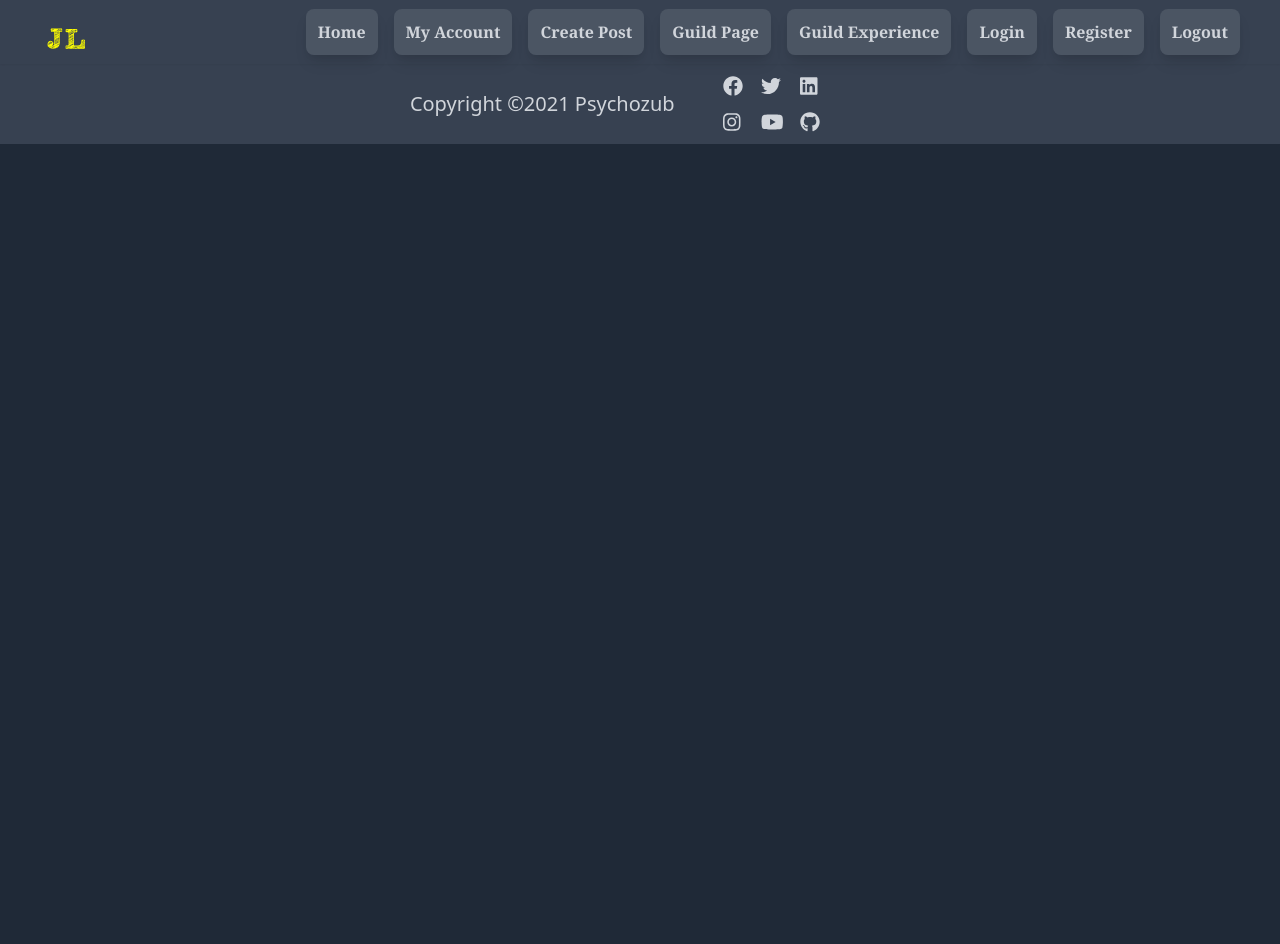
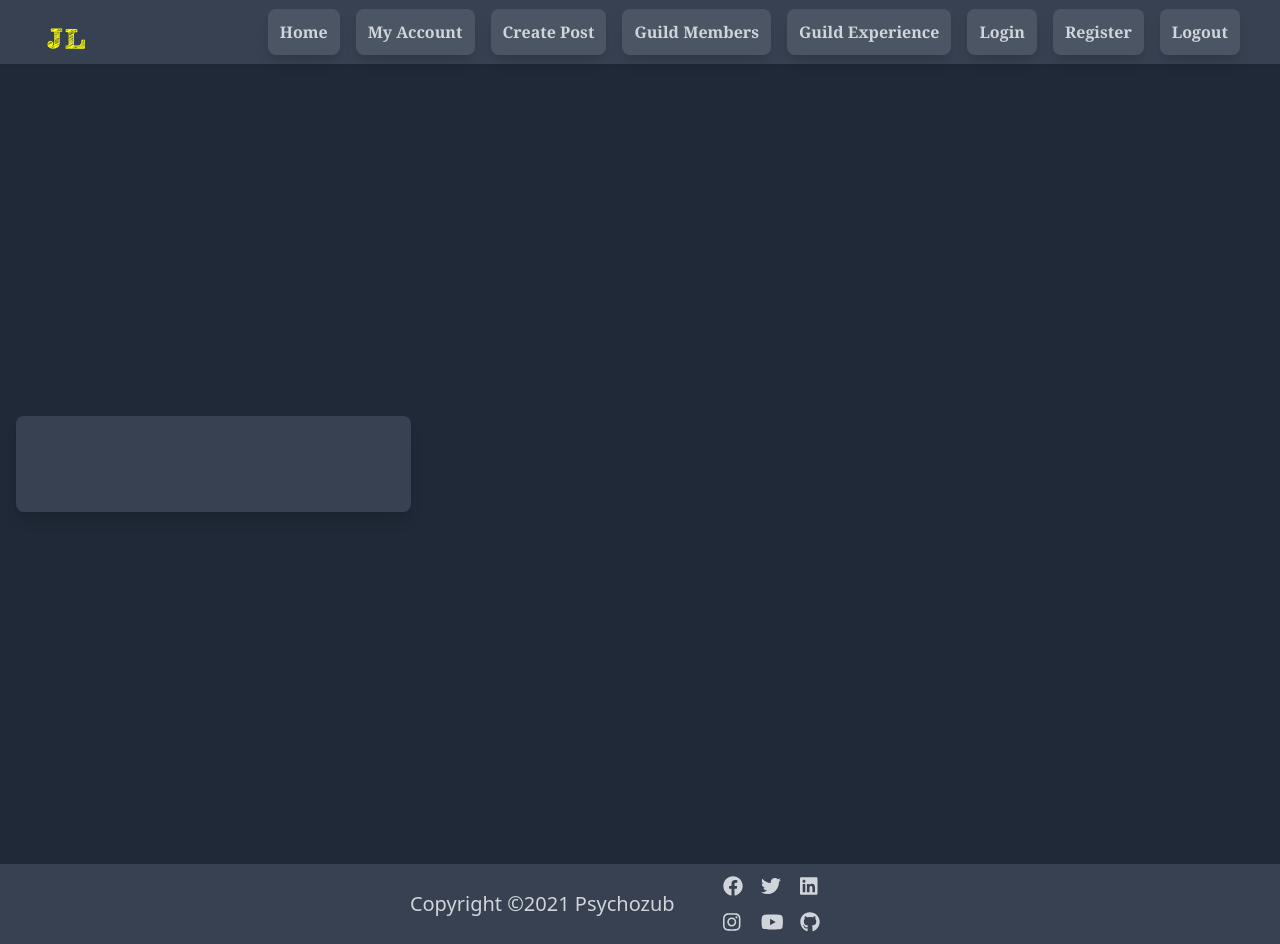
Before and after one commit to Bozhidar-Vangelov/the-justice-league, a React (Create React App) app: page /guild-members in a window 1280 px wide. Before the commit the page ends 800 px from the top, so only its background shows below. Built offline with nearby package versions, Linux system fonts and the light colour scheme; the HTML template or start-up script is replaced by a standard one.

Commit message:
Rename guild page to guild members

```diff
--- a/src/App.js
+++ b/src/App.js
@@ -5,7 +5,8 @@ import Navbar from './components/Navbar/Navbar.js';
 import Home from './components/Home.js';
 import MyAccount from './components/MyAccount.js';
 import CreatePost from './components/CreatePost/CreatePost.js';
-import GuildPage from './components/GuildPage/GuildPage.js';
+import GuildMembers from './components/GuildMembers/GuildMembers.js';
+
 import GuildExperience from './components/GuildExperience.js';
 import Login from './components/Login/Login.js';
 import Register from './components/Register/Register.js';
@@ -19,7 +20,7 @@ function App() {
         <Route path='/' element={<Home />} />
         <Route path='/my-account' element={<MyAccount />} />
         <Route path='/create-post' element={<CreatePost />} />
-        <Route path='/guild-page' element={<GuildPage />} />
+        <Route path='/guild-members' element={<GuildMembers />} />
         <Route path='/guild-experience' element={<GuildExperience />} />
         <Route path='/login' element={<Login />} />
         <Route path='/register' element={<Register />} />
--- /dev/null
+++ b/src/components/GuildMembers/GuildMembers.js
@@ -0,0 +1,15 @@
+import guildMembersStyles from './guildMembersStyles.js';
+
+function GuildMembers() {
+  return (
+    <div className={guildMembersStyles.main}>
+      <section className='container mx-auto flex flex-wrap'>
+        <article className={guildMembersStyles.boxContainer}>
+          <div className={guildMembersStyles.box}></div>
+        </article>
+      </section>
+    </div>
+  );
+}
+
+export default GuildMembers;
--- a/src/components/GuildPage/guildPageStyles.js
+++ b/src/components/GuildMembers/guildMembersStyles.js
@@ -1,7 +1,7 @@
-const guildPageStyles = {
+const guildMembersStyles = {
   main: ['grid', 'min-h-screen', 'place-items-center'].join(' '),
   boxContainer: ['lg:w-1/3', 'md:w-1/2', 'w-full', 'p-4'].join(' '),
   box: ['p-12', 'bg-gray-700', 'rounded-lg', 'shadow-lg'].join(' '),
 };
 
-export default guildPageStyles;
+export default guildMembersStyles;
--- a/src/components/GuildPage/GuildPage.js
+++ /dev/null
@@ -1,15 +0,0 @@
-import guildPageStyles from './guildPageStyles.js';
-
-function GuildPage() {
-  return (
-    <div className={guildPageStyles.main}>
-      <section className='container mx-auto flex flex-wrap'>
-        <article className={guildPageStyles.boxContainer}>
-          <div className={guildPageStyles.box}></div>
-        </article>
-      </section>
-    </div>
-  );
-}
-
-export default GuildPage;
--- a/src/components/Navbar/Navbar.js
+++ b/src/components/Navbar/Navbar.js
@@ -41,7 +41,7 @@ function Navbar() {
           <LinkButton content='Home' to='/' />
           <LinkButton content='My Account' to='/my-account' />
           <LinkButton content='Create Post' to='/create-post' />
-          <LinkButton content='Guild Page' to='/guild-page' />
+          <LinkButton content='Guild Members' to='/guild-members' />
           <LinkButton content='Guild Experience' to='/guild-experience' />
           <LinkButton content='Login' to='/login' />
           <LinkButton content='Register' to='/register' />
```
